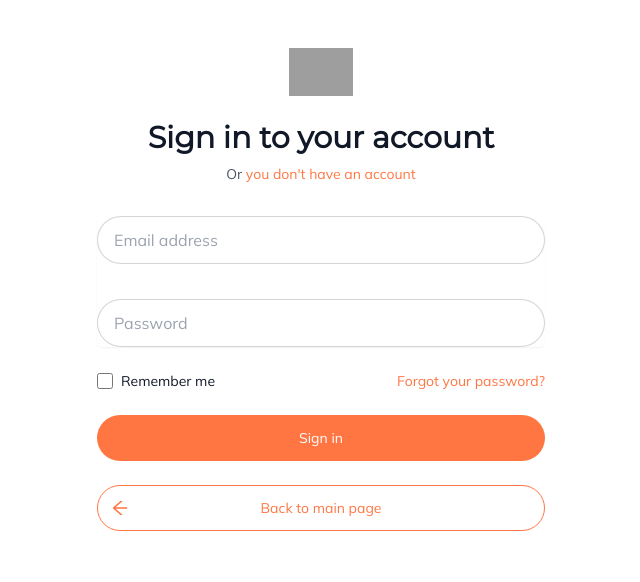
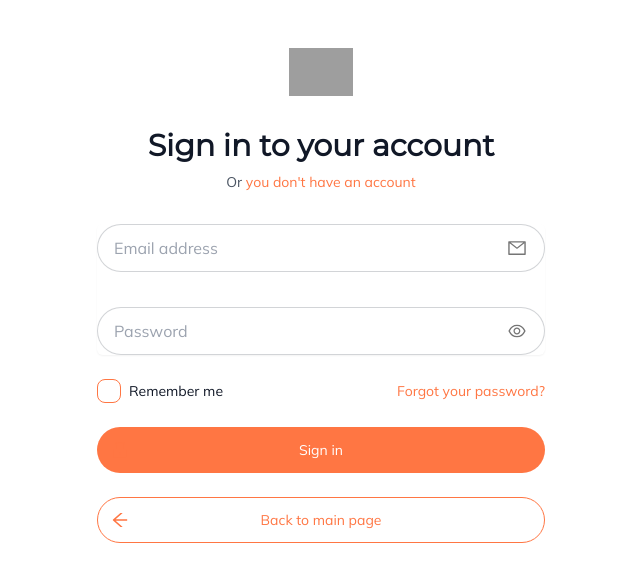
Before and after one commit to savin2001/ikolegit, a React (Vite) app: page /login in a window 1280 px wide. Shown: the top 582 px of the page, without its empty margins (319-959 px from the left). Built offline with nearby package versions, Linux system fonts and the light colour scheme; grey boxes are pictures that could not be loaded.

Commit message:
Implemented login functionality

```diff
--- a/src/App.tsx
+++ b/src/App.tsx
@@ -1,10 +1,12 @@
 import { useState } from "react";
 import { BrowserRouter as Router, Routes, Route } from "react-router-dom";
 
+import PageNotFound from "./pages/PageNotFound.jsx"
 import Home from "./pages/Home.jsx";
 import Login from "./pages/auth/Login.jsx";
 import Register from "./pages/auth/Register.jsx";
-import PageNotFound from "./pages/PageNotFound.jsx"
+import Profile from "./pages/customer-pages/Profile.jsx";
+
 
 function App() {
     const [count, setCount] = useState(0);
@@ -17,6 +19,7 @@ function App() {
                         <Route path="/" element={<Home />} />
                         <Route path="/login" element={<Login />} />
                         <Route path="/register" element={<Register />} />
+                        <Route path="/my-profile/:accessToken" element={<Profile />} />
                         <Route path="*" element={<PageNotFound />} />
                     </Routes>
                 </Router>
--- a/src/pages/auth/Login.jsx
+++ b/src/pages/auth/Login.jsx
@@ -1,6 +1,15 @@
 import { useState } from "react";
-import { Link } from "react-router-dom";
-import { AiFillLock, AiOutlineArrowLeft } from "react-icons/ai";
+import { Link, useNavigate } from "react-router-dom";
+import axios from "axios";
+import { api } from "../../components/server-api/Api";
+import {
+    AiFillLock,
+    AiOutlineArrowLeft,
+    AiFillEyeInvisible,
+    AiOutlineEye,
+    AiOutlineMail,
+} from "react-icons/ai";
+import { FaSpinner } from "react-icons/fa";
 import useForm from "../../components/form-validation/useSignUpForm";
 
 const Login = () => {
@@ -8,6 +17,7 @@ const Login = () => {
     const [serverError, setServerError] = useState("");
     const [visibility, setVisibility] = useState(false);
     let errorMessage = null;
+    const navigate = useNavigate();
 
     // Form submission
     const handleSignIn = (e) => {
@@ -25,14 +35,17 @@ const Login = () => {
 
         // posting to database
         axios
-            .post(`${api}/user/singup`, payload, headers)
+            .post(`${api}/user/singin`, payload, headers)
             .then((response) => {
-                console.log(response.data);
+                if (response.data.status === "success") {
                     setLoading(false);
+                    localStorage.setItem("accessToken", response.data.token)
+                    navigate(`/my-profile/${response.data.token}`);
+                }
             })
             .catch((error) => {
                 setLoading(false);
-                console.log(error.response) ;
+                console.log(error.response);
                 errorMessage = error.response.data;
                 setServerError(errorMessage);
             });
@@ -56,12 +69,24 @@ const Login = () => {
         <div className="container mx-auto ">
             <div className="min-h-full flex max-w-7xl items-center justify-center py-12 lg:px-8">
                 <div className="mx-3 sm:w-full md:max-w-md w-full space-y-8">
-                    <div>
                     <img
                         className="mx-auto h-12 w-auto"
                         src="https://avatars.dicebear.com/api/identicon/your-custd.svg"
                         alt="Logo"
                     />
+                    {loading ? (
+                        <div className="shadow-xl p-10 h-96 max-h-screen">
+                            <h3 className="mt-9 lg:text-2xl sm:text-xl text-primary pb-6 text-center">
+                                Almost there...
+                            </h3>
+
+                            <div className="flex justify-center items-center h-3/4">
+                                <FaSpinner className="h-1/4 w-1/4 text-primary animate-spin" />
+                            </div>
+                        </div>
+                    ) : (
+                        <>
+                            <div>
                                 <h2 className="mt-6 text-center text-3xl font-extrabold text-gray-900 dark:text-base-100">
                                     Sign in to your account
                                 </h2>
@@ -75,53 +100,128 @@ const Login = () => {
                                     </Link>
                                 </p>
                             </div>
-                    <form className="mt-8 space-y-6" action="#" method="POST">
+                            <form
+                                className="mt-8 space-y-6"
+                                onSubmit={handleSubmit}
+                            >
                                 <input
                                     type="hidden"
                                     name="remember"
                                     defaultValue="true"
                                 />
                                 <div className="rounded-md shadow-sm -space-y-px">
-                            <div className="mb-9">
+                                    <div className="mb-9 ">
+                                        <div className="relative">
                                             <label
                                                 htmlFor="email-address"
                                                 className="sr-only"
                                             >
                                                 Email address
                                             </label>
+                                            <label className="cursor-pointer w-8 h-8 absolute top-1/2 transform -translate-y-1/2 right-3 flex justify-center items-center">
+                                                <AiOutlineMail className="w-5 h-5 text-neutral" />
+                                            </label>
                                             <input
                                                 id="email-address"
                                                 name="email"
                                                 type="email"
+                                                // value={signUp.email}
+                                                onChange={handleChange}
                                                 autoComplete="email"
                                                 required
+                                                onInvalid={(e) =>
+                                                    e.target.setCustomValidity(
+                                                        "Enter valid email"
+                                                    )
+                                                }
+                                                onInput={(e) =>
+                                                    e.target.setCustomValidity(
+                                                        ""
+                                                    )
+                                                }
                                                 placeholder="Email address"
                                                 className="input input-bordered input-neutral w-full rounded-full focus:input-primary"
                                             />
                                         </div>
+                                        {errors.email && (
+                                            <p className="mt-2 ml-3  text-sm p-2 text-error ">
+                                                {errors.email}
+                                            </p>
+                                        )}
+                                    </div>
                                     <div>
-                                <label htmlFor="password" className="sr-only">
+                                        <div className="relative">
+                                            <label
+                                                htmlFor="password"
+                                                className="sr-only"
+                                            >
                                                 Password
                                             </label>
+                                            <label className="swap swap-rotate cursor-pointer w-8 h-8 absolute top-1/2 transform -translate-y-1/2 right-3 z-50">
+                                                <input type="checkbox" />
+                                                <div className="swap-on">
+                                                    <AiFillEyeInvisible
+                                                        className="w-5 h-5 text-neutral hover:text-primary"
+                                                        onClick={checkPassword}
+                                                    />
+                                                </div>
+                                                <div className="swap-off">
+                                                    <AiOutlineEye
+                                                        className="w-5 h-5 text-neutral hover:text-primary"
+                                                        onClick={hidePassword}
+                                                    />
+                                                </div>
+                                            </label>
+
                                             <input
                                                 id="password"
                                                 name="password"
-                                    type="password"
-                                    autoComplete="current-password"
+                                                type={
+                                                    !visibility
+                                                        ? "password"
+                                                        : "text"
+                                                }
+                                                // value={signUp.password}
+                                                onChange={handleChange}
+                                                // autoComplete="current-password"
                                                 required
+                                                onInvalid={(e) =>
+                                                    e.target.setCustomValidity(
+                                                        "Enter your password"
+                                                    )
+                                                }
+                                                onInput={(e) =>
+                                                    e.target.setCustomValidity(
+                                                        ""
+                                                    )
+                                                }
                                                 className="input input-bordered input-neutral w-full rounded-full focus:input-primary"
                                                 placeholder="Password"
                                             />
+                                        </div>
+                                        {errors.password && (
+                                            <p className="mt-2 ml-3  text-sm p-2 text-error ">
+                                                {errors.password}
+                                            </p>
+                                        )}
                                     </div>
                                 </div>
 
                                 <div className="flex items-center justify-between">
                                     <div className="flex items-center">
                                     <input
-                                    id="remember-me"
-                                    name="remember-me"
+                                            id="terms"
+                                            name="terms"
                                             type="checkbox"
-                                    className="h-4 w-4 text-primary focus:ring-primary border-gray-300 rounded"
+                                            onInvalid={(e) =>
+                                                e.target.setCustomValidity(
+                                                    "Accept terms to continue"
+                                                )
+                                            }
+                                            onInput={(e) =>
+                                                e.target.setCustomValidity("")
+                                            }
+                                            className="checkbox checkbox-primary"
                                         />
                                         <label
                                             htmlFor="remember-me"
@@ -170,6 +270,8 @@ const Login = () => {
                                     </Link>
                                 </div>
                             </form>
+                        </>
+                    )}
                 </div>
             </div>
         </div>
--- a/src/pages/auth/Register.jsx
+++ b/src/pages/auth/Register.jsx
@@ -9,8 +9,8 @@ import {
     AiOutlinePhone,
     AiOutlineMail,
 } from "react-icons/ai";
+import { FaSpinner } from "react-icons/fa";
 import { MdPersonOutline } from "react-icons/md";
-import { FaSpinner } from "react-icons/fa";
 
 import useForm from "../../components/form-validation/useSignUpForm";
 // import usePost from "../../components/axios-custom-hooks/usePost";
@@ -127,7 +127,6 @@ const Register = () => {
                                             <input
                                                 id="first_name"
                                                 name="firstName"
-                                                // value={signUp.firstName}
                                                 onChange={handleChange}
                                                 type="text"
                                                 required
```
Also changed, not shown: src/pages/customer-pages/Profile.jsx (renamed from src/pages/auth/customer-pages/Profile.jsx). Lines whose indentation alone changed are shown as unchanged.
